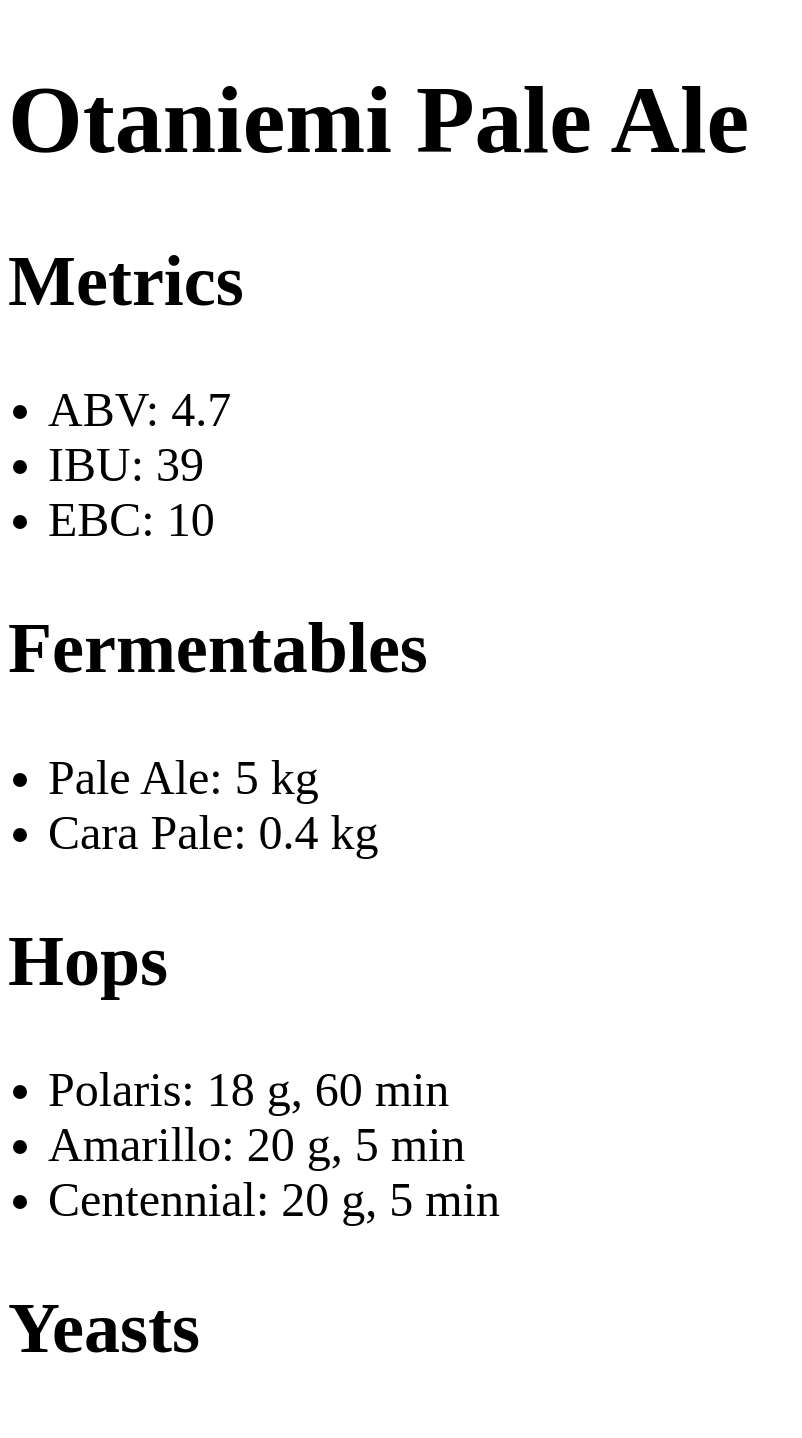
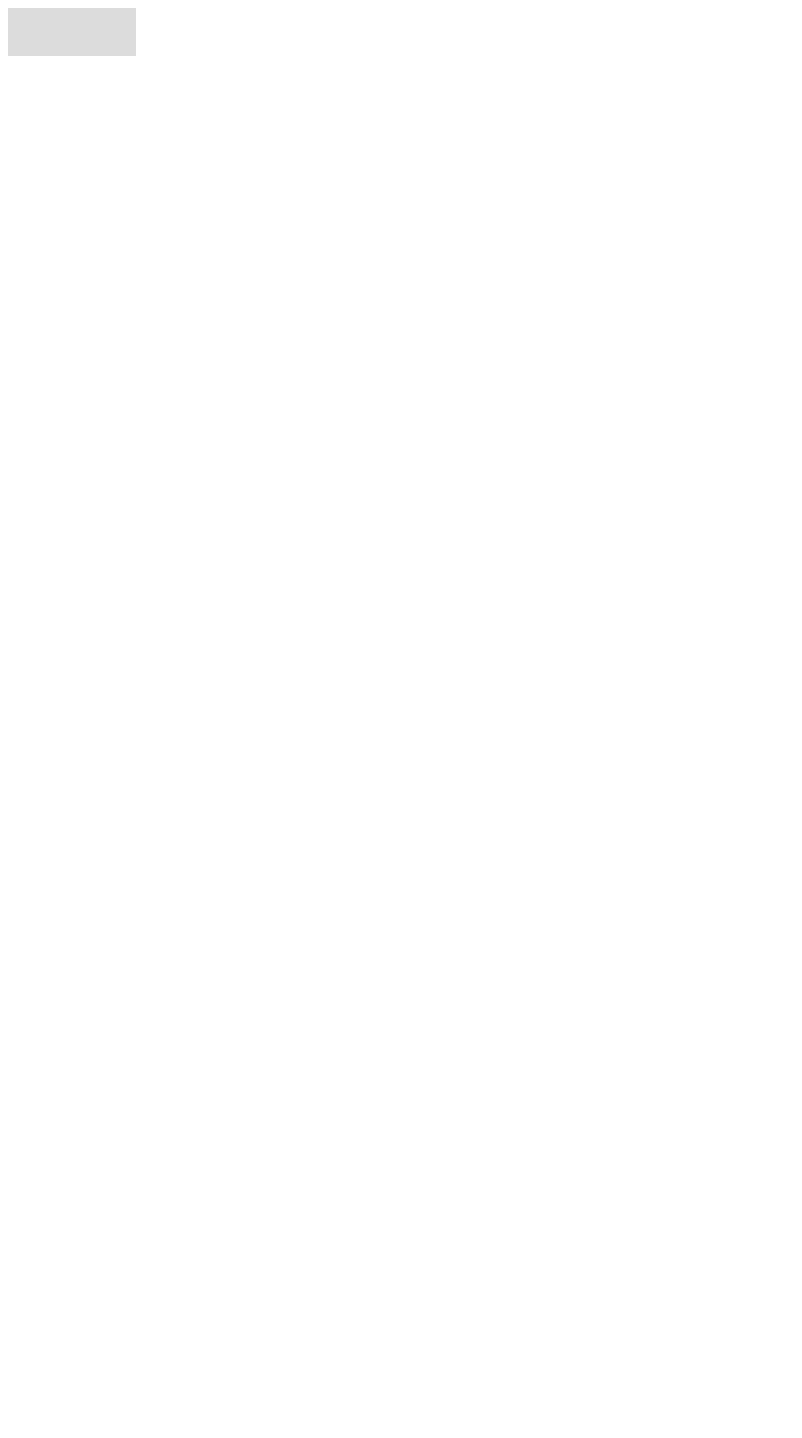
Before and after one commit to kangasta/beerlabel, a React (Create React App) app: page / in a window 1280 px wide. Shown: the top 1438 px of the page, without its empty margins (0-802 px from the left). After the commit the page ends 800 px from the top, so only its background shows below. Built offline with nearby package versions, Linux system fonts and the light colour scheme.

Commit message:
Get data via file drop

```diff
--- a/src/App.css
+++ b/src/App.css
@@ -1,18 +1,9 @@
 :root {
-	font-size: 3em;
-	--color-1: salmon;
-	--color-2: white;
+	font-size: 1em;
 }
 
-.cs-background {
-	background: var(--color-1);
+.Droparea {
+	background-color: #DDD;
+	height: 3em;
+	width: 8em;
 }
-
-.cs-element {
-	background: var(--color-2);
-	color: var(--color-1);
-}
-
-.cs-title {
-	color: var(--color-2);
-}
--- a/src/App.js
+++ b/src/App.js
@@ -5,10 +5,41 @@
 import './App.css';
 
 class App extends Component {
+	constructor(props) {
+		super(props);
+
+		this.state = {data: undefined};
+
+		this.handleDrop = this.handleDrop.bind(this);
+		this.handleDragover = this.handleDragover.bind(this);
+	}
+
+	handleDragover(event) {
+		event.stopPropagation();
+		event.preventDefault();
+		event.dataTransfer.dropEffect = 'copy';
+	}
+
+	handleDrop(event) {
+		event.stopPropagation();
+		event.preventDefault();
+
+		const files = event.dataTransfer.files;
+		const reader = new FileReader();
+		reader.onload = (event) => {
+			this.setState({
+				data: JSON.parse(event.target.result).RECIPES.RECIPE
+			});
+		}
+		reader.readAsText(files[0]);
+	}
+
 	render() {
+		// https://www.html5rocks.com/en/tutorials/file/dndfiles/
 		return (
-			<div className='Add'>
-				<Label beerData={require('./APA.json').RECIPES.RECIPE} />
+			<div className='App'>
+				<div className='Droparea' onDragOver={this.handleDragover} onDrop={this.handleDrop}></div>
+				<Label beerData={this.state.data} />
 			</div>
 		);
 	}
--- a/src/Label.js
+++ b/src/Label.js
@@ -3,6 +3,10 @@
 
 class Label extends Component {
 	render() {
+		if (!this.props.beerData) {
+			return null;
+		}
+
 		const toArray = a => (Array.isArray(a) ? a : [a]);
 		const abv = Math.round((Number(this.props.beerData.OG._text)-Number(this.props.beerData.FG._text)) * 131.25 * 10)/10
 		const IBU = (alpha, amount, time, batch_size, gravity) => {
@@ -41,19 +45,19 @@
 					<h2>Fermentables</h2>
 					<ul>
 						{toArray(this.props.beerData.FERMENTABLES.FERMENTABLE).map(fermentable => (
-							<li>{fermentable.NAME._text}: {Math.round(fermentable.AMOUNT._text*10)/10 + ' kg'}</li>
+							<li key={fermentable.NAME._text}>{fermentable.NAME._text}: {Math.round(fermentable.AMOUNT._text*10)/10 + ' kg'}</li>
 						))}
 					</ul>
 					<h2>Hops</h2>
 					<ul>
 						{toArray(this.props.beerData.HOPS.HOP).map(hop => (
-							<li>{hop.NAME._text}: {hop.AMOUNT._text * 1e3} g, {Math.round(hop.TIME._text)} min</li>
+							<li key={hop.NAME._text}>{hop.NAME._text}: {hop.AMOUNT._text * 1e3} g, {Math.round(hop.TIME._text)} min</li>
 						))}
 					</ul>
 					<h2>Yeasts</h2>
 					<ul>
 						{toArray(this.props.beerData.YEASTS.YEAST).map(yeast => (
-							<li>{yeast.NAME._text}: {yeast.AMOUNT._text * 1e3} g</li>
+							<li key={yeast.NAME._text}>{yeast.NAME._text}: {yeast.AMOUNT._text * 1e3} g</li>
 						))}
 					</ul>
 				</div>
```
